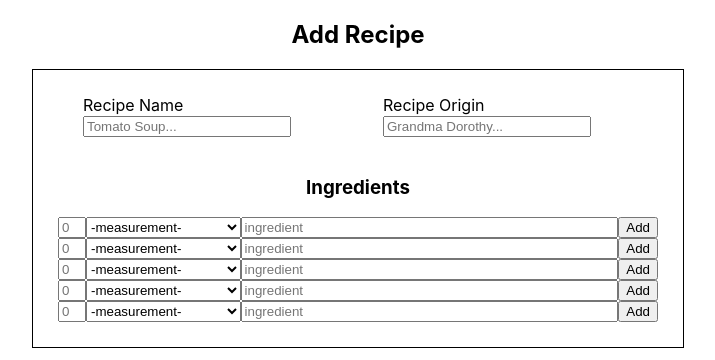
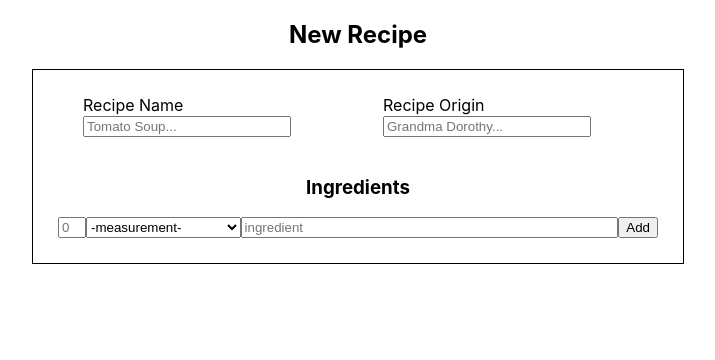
Before and after one commit to Build-Week-Grandma-s-Recipes/front-end, a React (Create React App) app in the folder front-end/: page / in a window 1280 px wide. Shown: the top 360 px of the page, without its empty margins (282-997 px from the left). Built offline with nearby package versions, Linux system fonts and the light colour scheme.

Commit message:
registration renamed to recipe

```diff
--- a/front-end/src/App.js
+++ b/front-end/src/App.js
@@ -2,12 +2,15 @@ import React from 'react'
 import './App.css';
 import Login from './components/Login'
 import Registration from './components/Registration'
+import Recipe from './components/Recipe'
 
 export default function App() {
+
   return (
     <div>
     <Login/>
     <Registration/>
+    <Recipe/>
     </div>
   );
 }
--- /dev/null
+++ b/front-end/src/components/Recipe.js
@@ -0,0 +1,101 @@
+import React from 'react'
+import styled from 'styled-components'
+
+const StyledDiv = styled.div`
+width: 100%;
+height: auto;
+
+display: flex;
+flex-flow: column nowrap;
+align-items: center;
+form {
+    border: 1px solid black;
+    width: 600px;
+    padding: 25px;
+    display: flex;
+    flex-flow: row wrap;
+    justify-content: space-around;
+}
+form div{
+    width: 250px;
+    height: auto;
+    display: flex;
+    flex-flow: column nowrap;
+    // border: 1px solid blue;
+    input{
+        width: 80%;
+    }
+}
+`
+const IngredientsDiv = styled.div`
+display: flex;
+flex-flow: row nowrap !important;
+justify-content: space-between;
+.quantity{
+    width: 20px !important;
+}
+select{
+    width: 200px;
+}
+`
+
+export default function Recipe() {
+
+// const addNewIngredient = ()=>{
+//     const newDiv = document.createElement('div');
+
+
+
+    return (
+        <StyledDiv>
+            <h2>New Recipe</h2>
+            <form>
+                <div>
+                <label>Recipe Name<br/>
+                <input
+                type='text'
+                name='name'
+                placeholder="Tomato Soup..."
+                // onChange={onChange}
+                // value={values.recipteName}
+                />
+                </label><br/>
+
+                </div>
+
+
+                <div>
+                <label>Recipe Origin<br/>
+                <input
+                type='text'
+                name='origin'
+                placeholder='Grandma Dorothy...'
+                // onChange={onChange}
+                // value={values.recipteName}
+                />
+                </label><br/>
+                </div>
+                <div style={{width: '100%', textAlign: 'center'}}><h3>Ingredients</h3></div>
+                <IngredientsDiv class='ingredientsRoot' style={{width: '100%'}}>
+
+                <input className='quantity' type='text' name='quantity' placeholder='0'/*onChange={onChange} value={values.recipteName}*//>
+                    <select name='measure' /*value={values.measure} onChange={onChange}*/>
+                        <option value=''>-measurement-</option>
+                        <option value='tablespoons'>tablespoons</option>
+                        <option value='teaspoons'>teaspoons</option>
+                        <option value='ounces'>ounces</option>
+                        <option value='cups'>cups</option>
+                        <option value='pints'>pints</option>
+                        <option value='quarts'>quarts</option>
+                        <option value='gallons'>gallons</option>
+                    </select>
+                    <input id='ingredient' type='text' name='ingredient' placeholder='ingredient'/*onChange={onChange} value={values.recipteName}*//>
+                    <button>Add</button>
+                </IngredientsDiv>
+
+
+
+            </form>
+        </StyledDiv>
+    )
+}
--- a/front-end/src/components/Registration.js
+++ b/front-end/src/components/Registration.js
@@ -1,164 +1,9 @@
 import React from 'react'
-import styled from 'styled-components'
-
-const StyledDiv = styled.div`
-width: 100%;
-height: auto;
-
-display: flex;
-flex-flow: column nowrap;
-align-items: center;
-form {
-    border: 1px solid black;
-    width: 600px;
-    padding: 25px;
-    display: flex;
-    flex-flow: row wrap;
-    justify-content: space-around;
-}
-form div{
-    width: 250px;
-    height: auto;
-    display: flex;
-    flex-flow: column nowrap;
-    // border: 1px solid blue;
-    input{
-        width: 80%;
-    }
-}
-`
-const IngredientsDiv = styled.div`
-display: flex;
-flex-flow: row nowrap !important;
-justify-content: space-between;
-.quantity{
-    width: 20px !important;
-}
-select{
-    width: 200px;
-}
-`
 
 export default function Registration() {
+    return (
+        <div>
 
-// const addNewIngredient = ()=>{
-//     const newDiv = document.createElement('div');
-
-
-
-    return (
-        <StyledDiv>
-            <h2>Add Recipe</h2>
-            <form>
-                <div>
-                <label>Recipe Name<br/>
-                <input
-                type='text'
-                name='name'
-                placeholder="Tomato Soup..."
-                // onChange={onChange}
-                // value={values.recipteName}
-                />
-                </label><br/>
-
-                </div>
-
-
-                <div>
-                <label>Recipe Origin<br/>
-                <input
-                type='text'
-                name='origin'
-                placeholder='Grandma Dorothy...'
-                // onChange={onChange}
-                // value={values.recipteName}
-                />
-                </label><br/>
-                </div>
-                <div style={{width: '100%', textAlign: 'center'}}><h3>Ingredients</h3></div>
-                <IngredientsDiv class='ingredientsRoot' style={{width: '100%'}}>
-
-                <input className='quantity' type='text' name='quantity' placeholder='0'/*onChange={onChange} value={values.recipteName}*//>
-                    <select name='measure' /*value={values.measure} onChange={onChange}*/>
-                        <option value=''>-measurement-</option>
-                        <option value='tablespoons'>tablespoons</option>
-                        <option value='teaspoons'>teaspoons</option>
-                        <option value='ounces'>ounces</option>
-                        <option value='cups'>cups</option>
-                        <option value='pints'>pints</option>
-                        <option value='quarts'>quarts</option>
-                        <option value='gallons'>gallons</option>
-                    </select>
-                    <input id='ingredient' type='text' name='ingredient' placeholder='ingredient'/*onChange={onChange} value={values.recipteName}*//>
-                    <button>Add</button>
-                </IngredientsDiv>
-                <IngredientsDiv class='ingredientsRoot' style={{width: '100%'}}>
-
-                <input className='quantity' type='text' name='quantity' placeholder='0'/*onChange={onChange} value={values.recipteName}*//>
-                    <select name='measure' /*value={values.measure} onChange={onChange}*/>
-                        <option value=''>-measurement-</option>
-                        <option value='tablespoons'>tablespoons</option>
-                        <option value='teaspoons'>teaspoons</option>
-                        <option value='ounces'>ounces</option>
-                        <option value='cups'>cups</option>
-                        <option value='pints'>pints</option>
-                        <option value='quarts'>quarts</option>
-                        <option value='gallons'>gallons</option>
-                    </select>
-                    <input id='ingredient' type='text' name='ingredient' placeholder='ingredient'/*onChange={onChange} value={values.recipteName}*//>
-                    <button>Add</button>
-                </IngredientsDiv>
-                <IngredientsDiv class='ingredientsRoot' style={{width: '100%'}}>
-
-                <input className='quantity' type='text' name='quantity' placeholder='0'/*onChange={onChange} value={values.recipteName}*//>
-                    <select name='measure' /*value={values.measure} onChange={onChange}*/>
-                        <option value=''>-measurement-</option>
-                        <option value='tablespoons'>tablespoons</option>
-                        <option value='teaspoons'>teaspoons</option>
-                        <option value='ounces'>ounces</option>
-                        <option value='cups'>cups</option>
-                        <option value='pints'>pints</option>
-                        <option value='quarts'>quarts</option>
-                        <option value='gallons'>gallons</option>
-                    </select>
-                    <input id='ingredient' type='text' name='ingredient' placeholder='ingredient'/*onChange={onChange} value={values.recipteName}*//>
-                    <button>Add</button>
-                </IngredientsDiv>
-                <IngredientsDiv class='ingredientsRoot' style={{width: '100%'}}>
-
-                <input className='quantity' type='text' name='quantity' placeholder='0'/*onChange={onChange} value={values.recipteName}*//>
-                    <select name='measure' /*value={values.measure} onChange={onChange}*/>
-                        <option value=''>-measurement-</option>
-                        <option value='tablespoons'>tablespoons</option>
-                        <option value='teaspoons'>teaspoons</option>
-                        <option value='ounces'>ounces</option>
-                        <option value='cups'>cups</option>
-                        <option value='pints'>pints</option>
-                        <option value='quarts'>quarts</option>
-                        <option value='gallons'>gallons</option>
-                    </select>
-                    <input id='ingredient' type='text' name='ingredient' placeholder='ingredient'/*onChange={onChange} value={values.recipteName}*//>
-                    <button>Add</button>
-                </IngredientsDiv>
-                <IngredientsDiv class='ingredientsRoot' style={{width: '100%'}}>
-
-                <input className='quantity' type='text' name='quantity' placeholder='0'/*onChange={onChange} value={values.recipteName}*//>
-                    <select name='measure' /*value={values.measure} onChange={onChange}*/>
-                        <option value=''>-measurement-</option>
-                        <option value='tablespoons'>tablespoons</option>
-                        <option value='teaspoons'>teaspoons</option>
-                        <option value='ounces'>ounces</option>
-                        <option value='cups'>cups</option>
-                        <option value='pints'>pints</option>
-                        <option value='quarts'>quarts</option>
-                        <option value='gallons'>gallons</option>
-                    </select>
-                    <input id='ingredient' type='text' name='ingredient' placeholder='ingredient'/*onChange={onChange} value={values.recipteName}*//>
-                    <button>Add</button>
-                </IngredientsDiv>
-
-
-            </form>
-        </StyledDiv>
+        </div>
     )
 }
```
Also changed, not shown: 1 other file (tests, documents, lock files or other folders).
